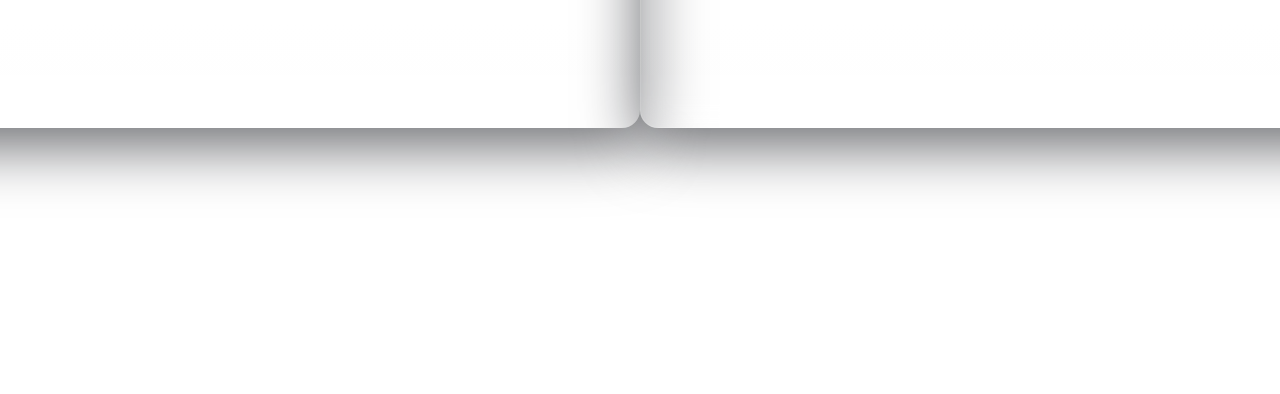
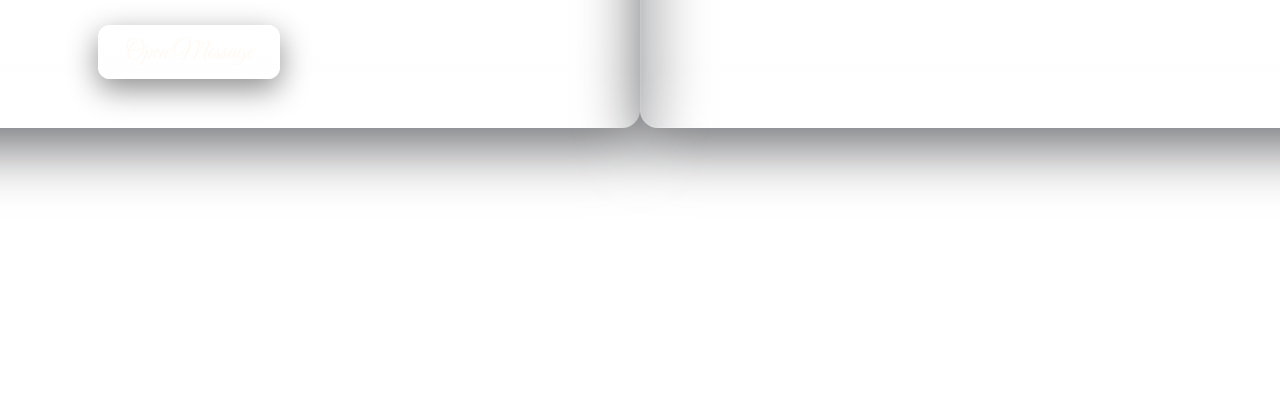
Before and after one commit to blurry-eyez/bday-note, a plain HTML site: page index.html in a window 1280 px wide. Shown: the part 454-848 px from the top of the page. Drawn offline with nearby package versions, Linux system fonts and the light colour scheme.

Commit message:
Update target date and time for countdown

```diff
--- a/index.html
+++ b/index.html
@@ -207,7 +207,7 @@
   <script>
     (function(){
       // Target date: 4 Nov 2025 at local 00:00
-      const target = new Date(2025, 10, 4, 0, 0, 0);
+      const target = new Date(2025, 10, 3, 9, 0, 0);
 
       const countdownEl = document.getElementById('countLabel');
       const openBtn = document.getElementById('openBtn');
```
